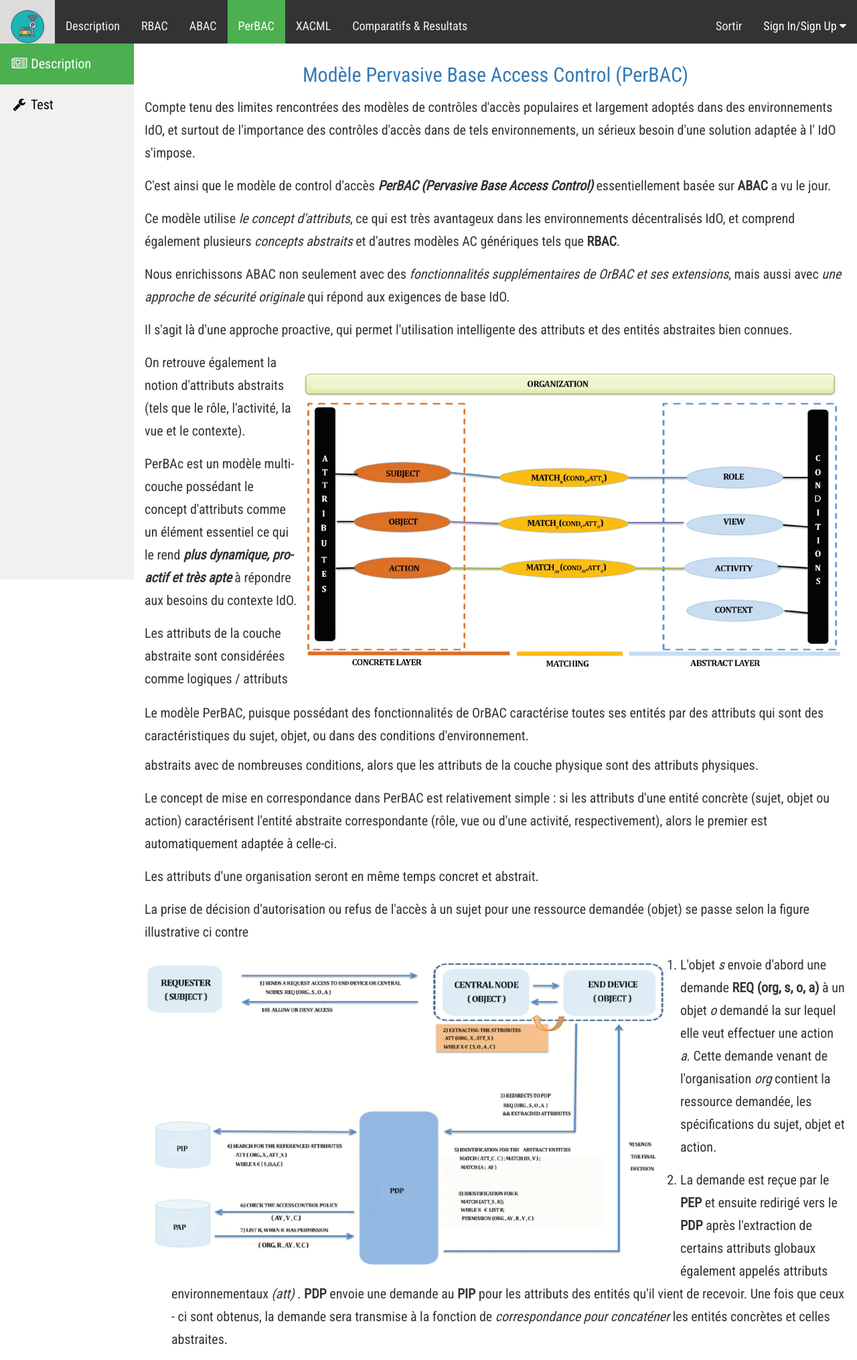
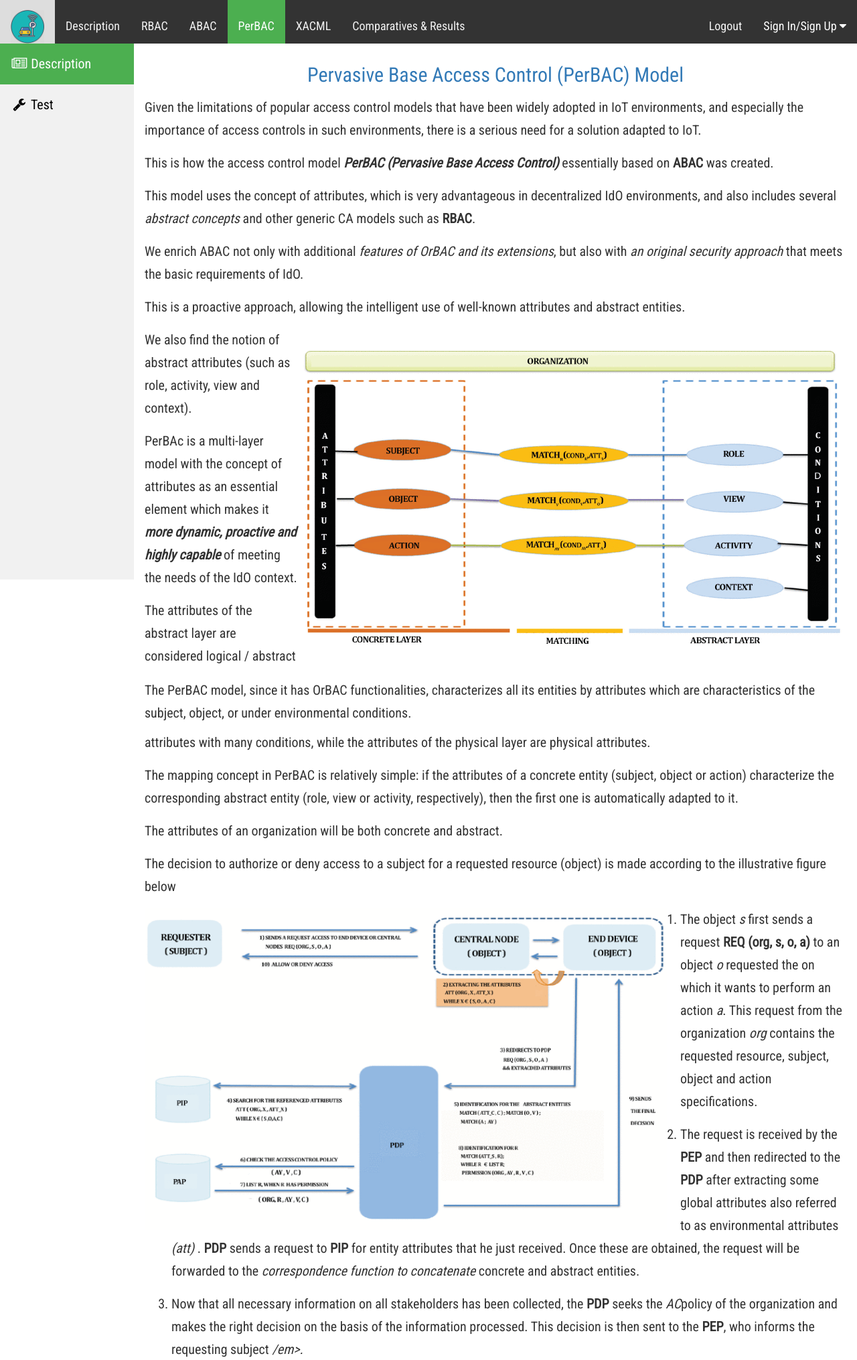
Before and after one commit to esalim/PerBAC, a PHP site: page /PerBAC/description.php in a window 1280 px wide. Shown: the top 2030 px of the page at 67% size. Run offline with PHP 8.4, Linux system fonts and the light colour scheme; some libraries are stand-ins or nearby versions.

Commit message:
Update description.php

```diff
--- a/benchmark/php/PerBAC/description.php
+++ b/benchmark/php/PerBAC/description.php
@@ -6,7 +6,7 @@
     <meta charset="utf-8">
     <meta http-equiv="X-UA-Compatible" content="IE=edge">
     <meta name="viewport" content="width=device-width, initial-scale=1">
-    <title>Controle d'acces PerBAC</title>
+    <title> PerBAC Access Control </title>
     <link rel="stylesheet" href="https://maxcdn.bootstrapcdn.com/bootstrap/3.3.7/css/bootstrap.min.css">
     <script src="https://ajax.googleapis.com/ajax/libs/jquery/1.12.4/jquery.min.js"></script>
     <script src="https://maxcdn.bootstrapcdn.com/bootstrap/3.3.7/js/bootstrap.min.js"></script>
@@ -27,7 +27,7 @@
         <a href="../php-abac/description.php">ABAC</a>
         <a class="active" href="description.php">PerBAC</a>
         <a  href="../xacml-php/description.php">XACML</a>
-        <a href="../resultats.php">Comparatifs & Resultats</a>
+        <a href="../resultats.php">Comparatives & Results</a>
 
 
         <div class="dropdown">
@@ -39,7 +39,7 @@
                 <a href="../../php/enregistrement.php">Sign Up</a>
             </div>
         </div>
-        <a href="../../php/index.php" id="logout">Sortir</a>
+        <a href="../../php/index.php" id="logout">Logout</a>
     </div>
 </nav>
 <!-- The sidebar -->
@@ -50,66 +50,65 @@
 
 <div class="content">
     <div class="login-form">
-        <br>
-        <h2 align="center"><a href="#modèle-pervasive-base-access-control-perbac" id="modèle-pervasive-base-access-control-perbac">Modèle Pervasive Base Access Control (PerBAC)</a></h2>
-        <p>Compte tenu des limites rencontrées des modèles de contrôles d'accès populaires et largement adoptés dans des environnements IdO,
-            et surtout de l'importance des contrôles d'accès dans de tels environnements, un sérieux besoin d'une solution adaptée à l' IdO s'impose.</p>
-        <p>C'est ainsi que le modèle de control d'accès <em><strong>PerBAC (Pervasive Base Access Control)</strong></em> essentiellement basée sur <strong>ABAC</strong> a vu le jour.</p>
-        <p>Ce modèle utilise <em>le concept d'attributs</em>, ce qui est très avantageux dans les environnements décentralisés IdO, et comprend également plusieurs <em>concepts abstraits</em> et d'autres modèles AC génériques tels que <strong>RBAC</strong>.</p>
-        <p>Nous enrichissons ABAC non seulement avec des <em>fonctionnalités supplémentaires de OrBAC et ses extensions</em>, mais aussi avec <em>une approche de sécurité originale</em> qui répond aux exigences de base IdO.</p>
-        <p>Il s'agit là d'une approche proactive, qui permet l'utilisation intelligente des attributs et des entités abstraites bien connues.</p>
+               <br>
+        <h2 align="center"><a href="#modèle-pervasive-base-access-control-perbac" id="modèle-pervasive-base-access-control-perbac">Pervasive Base Access Control (PerBAC) Model</a></h2>
+        <p>Given the limitations of popular access control models that have been widely adopted in IoT environments,
+            and especially the importance of access controls in such environments, there is a serious need for a solution adapted to IoT. </p>
+        <p>This is how the access control model <em><strong>PerBAC (Pervasive Base Access Control)</strong></em> essentially based on <strong>ABAC</strong> was created. </p>
+        <p>This model uses the concept of attributes</em>, which is very advantageous in decentralized IdO environments, and also includes several <em>abstract concepts</em> and other generic CA models such as <strong>RBAC</strong>.</p>
+        <p>We enrich ABAC not only with additional <em>features of OrBAC and its extensions</em>, but also with <em>an original security approach</em> that meets the basic requirements of IdO.</p>
+        <p>This is a proactive approach, allowing the intelligent use of well-known attributes and abstract entities.
         <p><img src="../../images/per1.png" alt="Entités PerBAC" title="Les Entités du modèle PerBAC " style="float: right;"/></p>
-        <p style="float: left">Le modèle PerBAC, puisque possédant des fonctionnalités de OrBAC caractérise toutes ses entités par des attributs
-            qui sont des caractéristiques du sujet, objet, ou dans des conditions d'environnement.</p>
-        <p>On retrouve également la notion d'attributs abstraits (tels que le rôle, l'activité, la vue et le contexte).</p>
-        <p>PerBAc est un modèle multi-couche possédant le concept d'attributs comme un élément essentiel
-            ce qui le rend <em><strong>plus dynamique, pro-actif et très apte</strong></em> à répondre aux besoins du contexte IdO.</p>
-        <p>Les attributs de la couche abstraite sont considérées comme logiques / attributs abstraits avec de nombreuses conditions,
-            alors que les attributs de la couche physique sont des attributs physiques.</p>
-        <p>Le concept de mise en correspondance dans PerBAC
-            est relativement simple : si les attributs d'une entité concrète (sujet, objet ou action) caractérisent l'entité abstraite correspondante (rôle, vue ou d'une activité, respectivement),
-            alors le premier est automatiquement adaptée à celle-ci.</p>
-        <p>Les attributs d'une organisation seront en même temps concret et abstrait.</p>
-        <p>La prise de décision d'autorisation ou refus de l'accès à un sujet pour une ressource demandée (objet) se passe selon la figure illustrative ci contre</p>
+        <p style="float: left">The PerBAC model, since it has OrBAC functionalities, characterizes all its entities by attributes
+            which are characteristics of the subject, object, or under environmental conditions. </p>
+        <p>We also find the notion of abstract attributes (such as role, activity, view and context).</p>
+        <p>PerBAc is a multi-layer model with the concept of attributes as an essential element
+            which makes it <em><strong> more dynamic, proactive and highly capable</em></strong> of meeting the needs of the IdO context. </p>
+        <p>The attributes of the abstract layer are considered logical / abstract attributes with many conditions,
+            while the attributes of the physical layer are physical attributes. </p>
+        <p>The mapping concept in PerBAC
+            is relatively simple: if the attributes of a concrete entity (subject, object or action) characterize the corresponding abstract entity (role, view or activity, respectively),
+            then the first one is automatically adapted to it. </p>
+            <p>The attributes of an organization will be both concrete and abstract. </p>
+        <p>The decision to authorize or deny access to a subject for a requested resource (object) is made according to the illustrative figure below
         <p><img src="../../images/per2.png" alt="Processus decision PerBAC" title="Processus de decision PerBAC" style="float: left; margin-right: 20px;width: 780px"/></p>
         <ol>
             <li>
-                <p>L'objet <em>s</em> envoie d'abord une demande <strong>REQ (org, s, o, a)</strong> à un objet <em>o</em> demandé la sur lequel elle veut effectuer une action <em>a</em>.
-                    Cette demande venant de l'organisation <em>org</em> contient la ressource demandée, les spécifications du sujet, objet et action.</p>
+                <p>The object <em>s</em> first sends a request <strong>REQ (org, s, o, a)</strong> to an object <em>o</em> requested the on which it wants to perform an action <em>a</em>.
+                    This request from the organization <em>org</em> contains the requested resource, subject, object and action specifications. </p>
             </li>
             <li>
-                <p>La demande est reçue par le <strong>PEP</strong> et ensuite redirigé vers le <strong>PDP</strong> après l'extraction de certains attributs globaux
-                    également appelés attributs environnementaux <em>(att)</em> . <strong>PDP</strong> envoie une demande au <strong>PIP</strong> pour les attributs des entités
-                    qu'il vient de recevoir.
-                    Une fois que ceux - ci sont obtenus, la demande sera transmise à la fonction de <em>correspondance
-                        pour concaténer</em> les entités concrètes et celles abstraites.</p>
+                <p>The request is received by the <strong>PEP</strong> and then redirected to the <strong>PDP</strong> after extracting some global attributes
+                    also referred to as environmental attributes <em>(att)</em> . <strong>PDP</strong> sends a request to <strong>PIP</strong> for entity attributes
+                    that he just received.
+                    Once these are obtained, the request will be forwarded to the <em>correspondence function
+                        to concatenate</em> concrete and abstract entities. </p>
             </li>
             <li>
-                <p>Maintenant que toutes les informations nécessaires sur toutes les parties prenantes ont été recueillies,
-                    le <strong>PDP</strong> recherche la <em>politique AC</em> de l'organisation et prend la <em>bonne décision</em> sur la base des informations traitées.
-                    Cette décision est ensuite envoyée au <strong>PEP</strong>, qui informe <em>le sujet demandeur</em>.</p>
+                <p>Now that all necessary information on all stakeholders has been collected,
+                    the <strong>PDP</strong> seeks the <em>AC</em>policy of the organization and makes the right decision</em> on the basis of the information processed.
+                    This decision is then sent to the <strong>PEP</strong>, who informs the requesting subject <em>/em>.</p>
             </li>
         </ol>
-        <p>La plupart du temps, les nœuds centraux jouent le rôle du PEP pour leurs noeuds d'extrémité,
-            la couche moins contrainte, la couche de calcul / déchargement aura un composant nuage ou un serveur dédié.
-            Ce composant remplit les rôles du PDP / PIP / PAP et peut correspondre à différents attributs permettant d'accélérer le processus de décision.</p>
-        <p>Pour l'implementation du modèle au sein de notre plate-forme <em><strong>IoT Smart Parking</strong></em> nous avons suivi les diagrammes suivants :</p>
-        <p>Notre Parking intelligent disposant d'un grand nombre de places de stationnement ne possède qu'une entrée et une seule sortie. En outre,
-            les espaces de stationnement sont divisés en plusieurs domaines ou zones, dont chacun est géré par un noeud central.</p>
-        <p>Nous considérerons deux zones : <em><strong>une Zone Standard</strong></em> qui est accessible à tous (public) dans le cadre d'un marché public, et une <em><strong>Zone à Accès Privilégiée</strong></em> .</p>
-        <p>L'accès aux zones est identifié par un Badge <strong>Rouge</strong> ou <strong>Bleu</strong>.</p>
-        <p>Pour <em><strong>le processus d'Identification</strong></em> lors de la demande d'une place de parking , un véhicule est identifié par sa plaque ,
-            et l'utilisateur doit alors présenter un badge d'identification.</p>
-        <p>Pour <em><strong>le processus de choix du noeud</strong></em>  après presentation du badge de l'utilisateur l'algorithme devra sélectionner le noeud central approprié pour traiter la requête entrante.
-            en fonction de la couleur du Badge , l'un des noeuds centraux traitera la demande.</p>
-        <p>Ce sera le <em>Noeud central standard (CN_STANDARD) pour le <strong>Badge Bleu</strong></em> ou le <em>Noeud central privilégié (CN_STANDARD) pour le <strong>Badge Rouge</strong></em></p>
-        <p>Pour <em><strong>le processus de contrôle d'accès</strong></em> après avoir sélectionné le noeud central approprié, l'algorithme lance le processus de prise de décision pour déterminer l' accès à la ressource (espace de stationnement).</p>
-        <p>Ci-dessous les <em><strong>diagrammes de séquence UML explicatifs</strong></em> du processus de <em><strong>sélection d'un noeud central (première)</strong></em> ainsi que du <em><strong>controle d'accès (deuxième)</strong></em> .</p>
+        <p>Most of the time, central nodes play the role of PEP for their end nodes,
+            At the less constrained layer, the computation/unloading layer will have a cloud component or a dedicated server.
+            This component fulfills the roles of PDP / PIP / PAP and can correspond to different attributes to speed up the decision-making process. </p>
+        <p>For the implementation of the model within our platform <em><strong>IoT Smart Parking</strong></em> we followed the following diagrams: </p>
+        <p>Our intelligent car park with a large number of parking spaces has only one entrance and one exit. In addition,
+            parking spaces are divided into several domains or zones, each of which is managed by a central node. </p>
+        <p>We will consider two zones: <em><strong>a Standard Zone</strong></em> which is accessible to all (public) within the framework of a public contract, and a <em><strong>Privileged Access Zone</strong></em> .</p>
+        <p>Access to the zones is identified by a Badge <strong>Red</strong> or <strong>Blue</strong>.</p>
+        <p>For <em><strong>the Identification process</strong></em> when requesting a parking space, a vehicle is identified by its plate,
+            and the user must then present an identification badge. </p>
+            <For <em><strong>the node selection process</strong></em> after presentation of the user's badge the algorithm will have to select the appropriate central node to process the incoming request.
+            depending on the color of the badge, one of the central nodes will process the request. </p>
+        <p>This will be the standard central node (CN_STANDARD) for the <strong>Blue Badge</strong></em> or the preferred central node (CN_STANDARD) for the <strong>Red Badge</strong></em></p>
+        <p>For <em><strong>the access control process</strong></em> after selecting the appropriate central node, the algorithm starts the decision making process to determine access to the resource (parking space).</p>
+        <p>Below are the explanatory UML sequence diagrams</strong></em> of the <em><strong>selection process of a central node (first)</strong></em> as well as the access control (second)</strong><strong> access control (second)</strong></em>.</p>
         <p align="center"><img src="../../images/per3.png" alt="Choix Noeud PerBAC" title="Choix Noeud PerBAC" /></p>
         <p align="center"><img src="../../images/per4.png" alt="Controle d'accès PerBAC" title="Controle d'acces PerBAC" /></p>
-        <p><em>Nous retrouverez  l'implementation sur notre plateforme IoT Smart Parking grace à la section <em><strong><a href="perbac.php">Test</a> </strong></em></em></p>
-        <p>Une <em>video test</em> du contrôle d'accès est aussi implementée à l'aide du <strong>Langage JAVA</strong> et de l'usage de <strong>Fichiers JSONs</strong> se trouve également dans la section <em><strong>Test-Video</strong></em></p>
-
+        <p><em>We will find the implementation on our IoT Smart Parking platform thanks to the section <em><strong><a href="perbac.php">Test</a> </strong></em></em></p>
+        <p>A <em>video test</em> access control is also implemented using <strong>JAVA language</strong> and the use of <strong>JSON files</strong> is also found in the section <em><strong>Test-Video</strong></em></p>
         <br>
     </div>
 </div>
```
